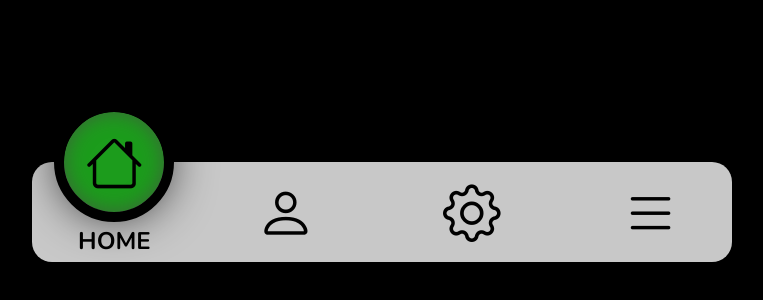
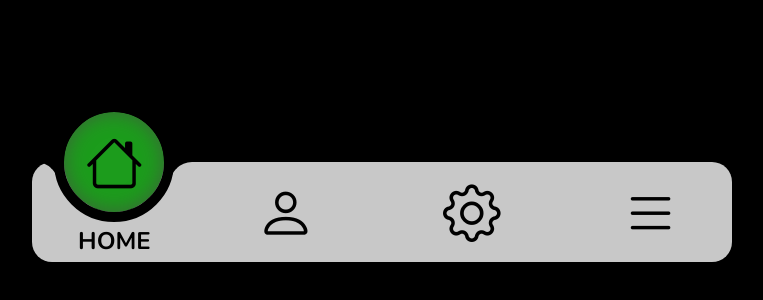
Before and after one commit to elchino8779/Proyect-NavBar-02, a plain HTML site: page index.html in a window 1280 px wide. Shown: the part 188-488 px from the top of the page, without its empty margins (258-1021 px from the left). Drawn offline with nearby package versions, Linux system fonts and the light colour scheme.

Commit message:
Cambios minimos de estilos

```diff
--- a/style.css
+++ b/style.css
@@ -61,7 +61,37 @@ p{
     border: none;
     background-color: rgb(28, 156, 28);
     transition: 0.5s;
-    box-shadow: 0px 0px 50px #000, inset 0px 0px 20px #3d643a;
+    box-shadow: inset 0px 0px 20px #3d643a;
+}
+
+#seleccion::before{
+    content: '';
+    position: absolute;
+    width: 25px;
+    height: 15px;
+    border-top-right-radius: 30px;
+    border-top: 8px solid #000;
+    border-right: 8px solid #000;
+    border-bottom: 7px solid transparent;
+    border-left: 7px solid transparent;
+    background-color: transparent;
+    left: -38px;
+    top: 42px;
+}
+
+#seleccion::after{
+    content: '';
+    position: absolute;
+    width: 25px;
+    height: 15px;
+    border-top-left-radius: 30px;
+    border-top: 8px solid #000;
+    border-left: 8px solid #000;
+    border-bottom: 7px solid transparent;
+    border-right: 7px solid transparent;
+    background-color: transparent;
+    right: -38px;
+    top: 42px;
 }
 
 .home-container{
```
